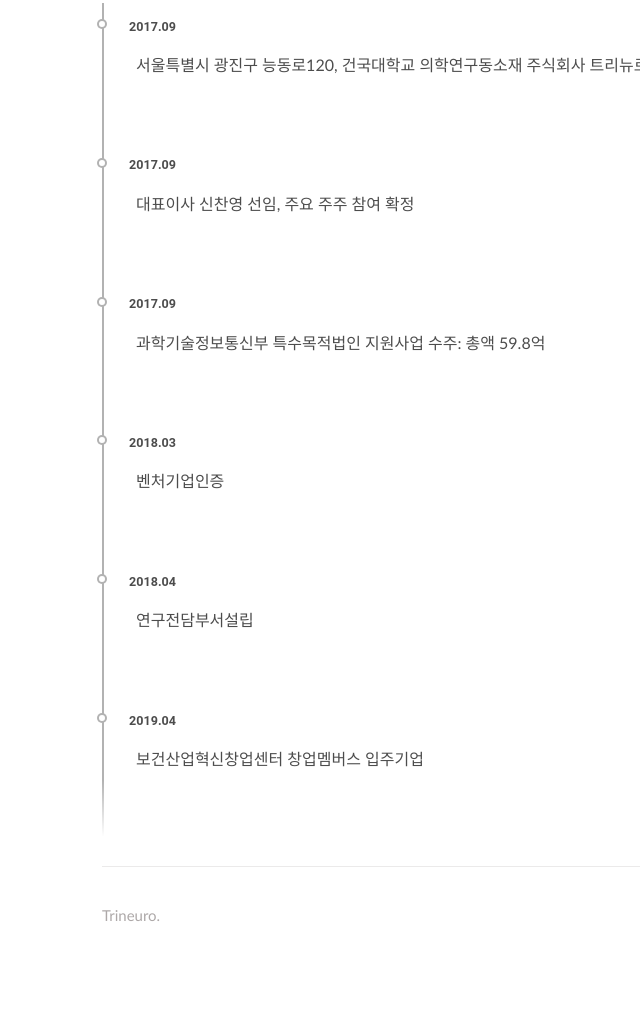
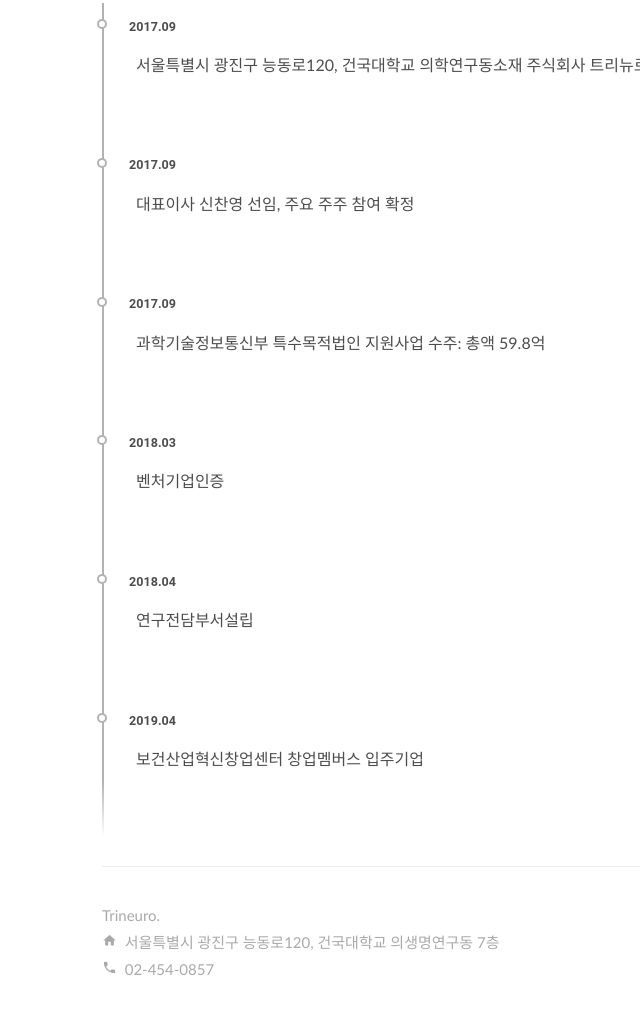
Before and after one commit to trineuro/homepage, a plain HTML site: page about/history.html in a window 1280 px wide. Shown: the part 273-1287 px from the top of the page, without its empty margins (83-723 px from the left). Drawn offline with Linux system fonts and the light colour scheme.

Commit message:
Update history.html

```diff
--- a/about/history.html
+++ b/about/history.html
@@ -105,6 +105,8 @@
           <p>
             Trineuro.
           </p>
+          <p><i class="material-icons" style="font-size: 15px;">home</i>&nbsp;&nbsp;서울특별시 광진구 능동로120, 건국대학교 의생명연구동 7층</p>
+          <p><i class="material-icons" style="font-size: 15px;">phone</i>&nbsp;&nbsp;02-454-0857</p>
         </footer>
       </div>
     </div>
```
